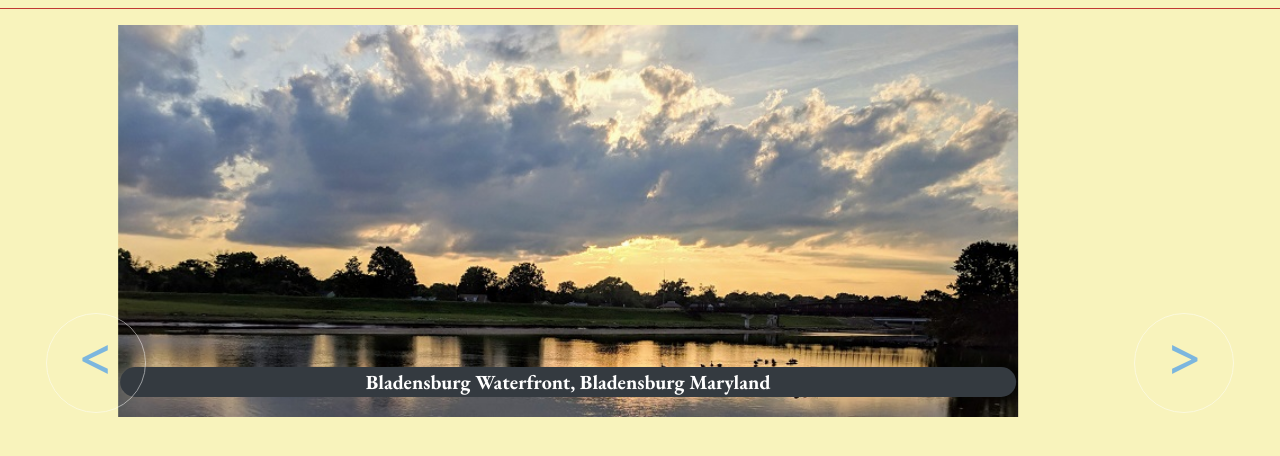
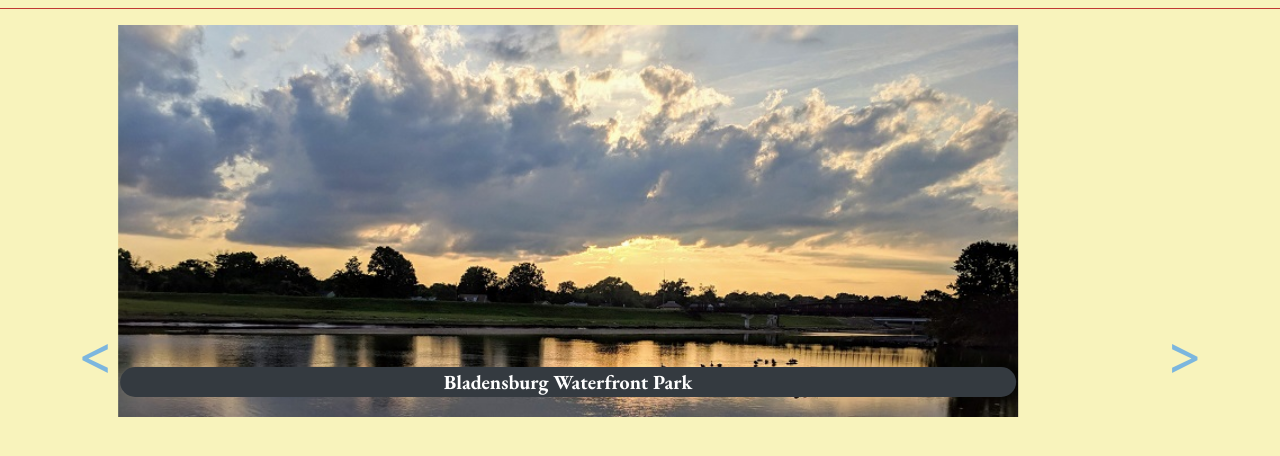
Before and after one commit to anesta95/Personal_Portfolio_Site, a plain HTML site: page Photos/Sunsets.html in a window 1280 px wide. Shown: the part 88-544 px from the top of the page. Drawn offline with nearby package versions, Linux system fonts and the light colour scheme.

Commit message:
fixing bootstrap carousel

```diff
--- a/Photos/Sunsets.html
+++ b/Photos/Sunsets.html
@@ -40,7 +40,7 @@
               <div class="carousel-item active">
                 <img src="Bladensburg_Waterfront.jpg" class="sunsetPhotos">
                 <div class='carousel-caption bg-dark rounded-pill py-0'>
-                    <p class="font-weight-bold text-center text-white mb-0">Bladensburg Waterfront, Bladensburg Maryland</p>
+                    <p class="font-weight-bold text-center text-white mb-0">Bladensburg Waterfront Park</p>
                 </div>
               </div>
               <div class="carousel-item">
--- a/stylesheet.css
+++ b/stylesheet.css
@@ -220,7 +220,7 @@ iframe {
   outline: #007bff;
   background-size: 100%, 100%;
   border-radius: 50%;
-  border: 1px solid white;
+  border: none;
   background-image: none;
 }
 
```
